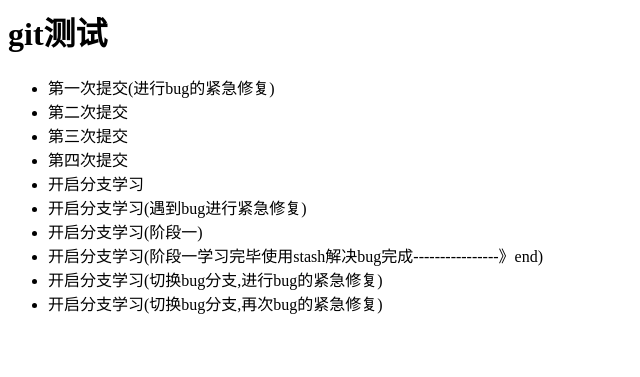
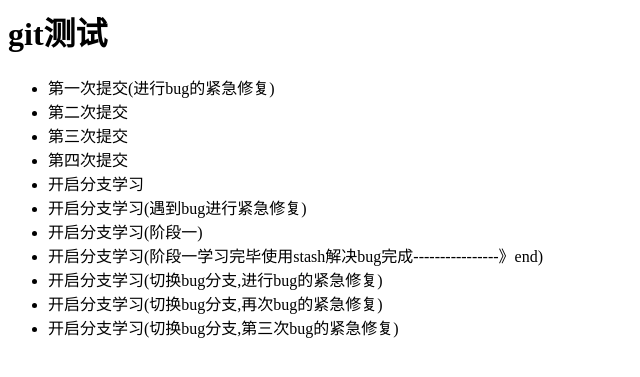
Before and after one commit to skadminadminadmin/sk, a Django app: template templates/git.html in a window 1280 px wide. Shown: the top 377 px of the page, without its empty margins (0-640 px from the left). Run offline with Django 3.2, Linux system fonts and the light colour scheme; the template is opened without the code that fills it, so the values that code supplies are empty.

Commit message:
bug分支第三次进行bug的修复

```diff
--- a/templates/git.html
+++ b/templates/git.html
@@ -17,6 +17,7 @@
     <li>开启分支学习(阶段一学习完毕使用stash解决bug完成----------------》end)</li>
     <li>开启分支学习(切换bug分支,进行bug的紧急修复)</li>
     <li>开启分支学习(切换bug分支,再次bug的紧急修复)</li>
+    <li>开启分支学习(切换bug分支,第三次bug的紧急修复)</li>
 </ul>
 
 </body>
```
